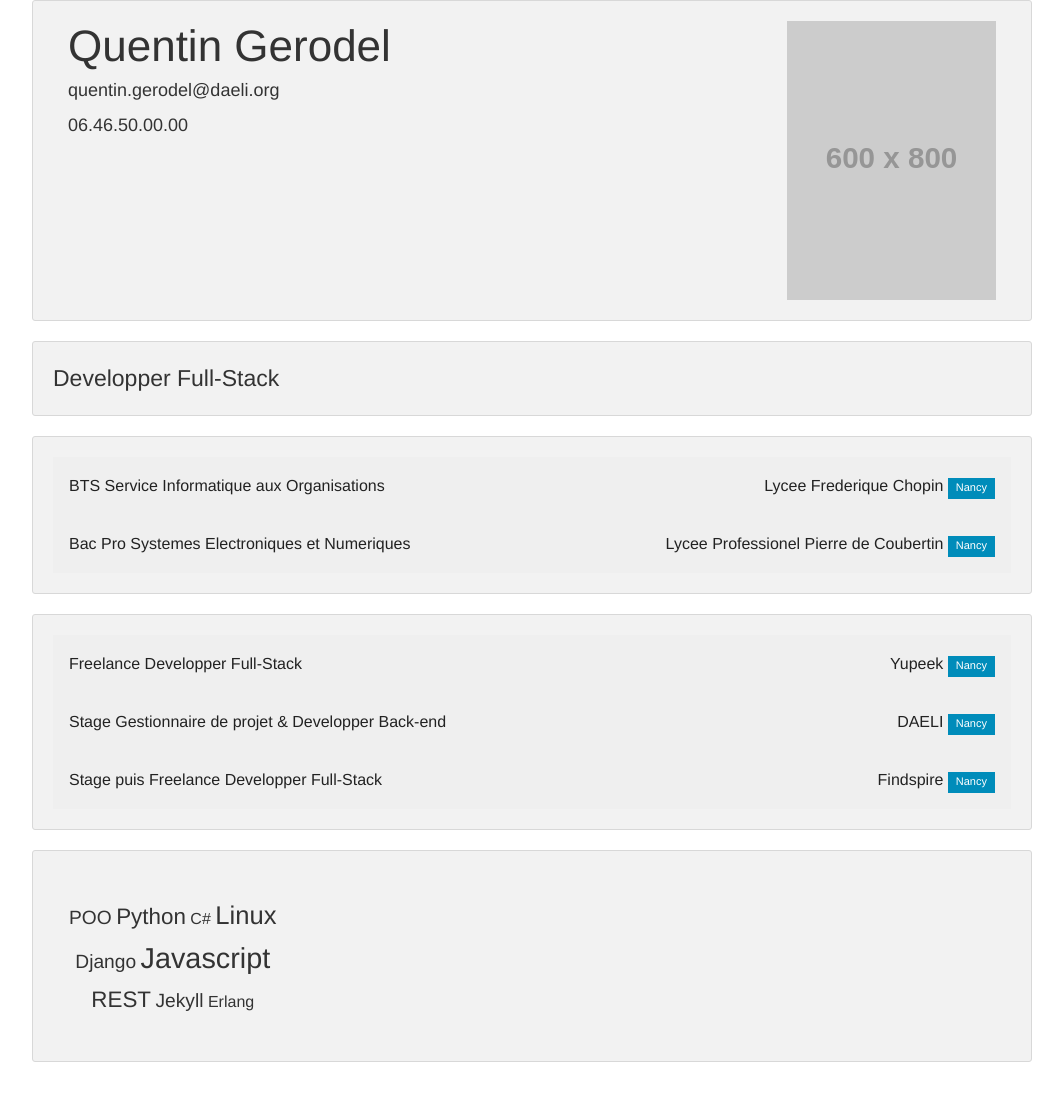
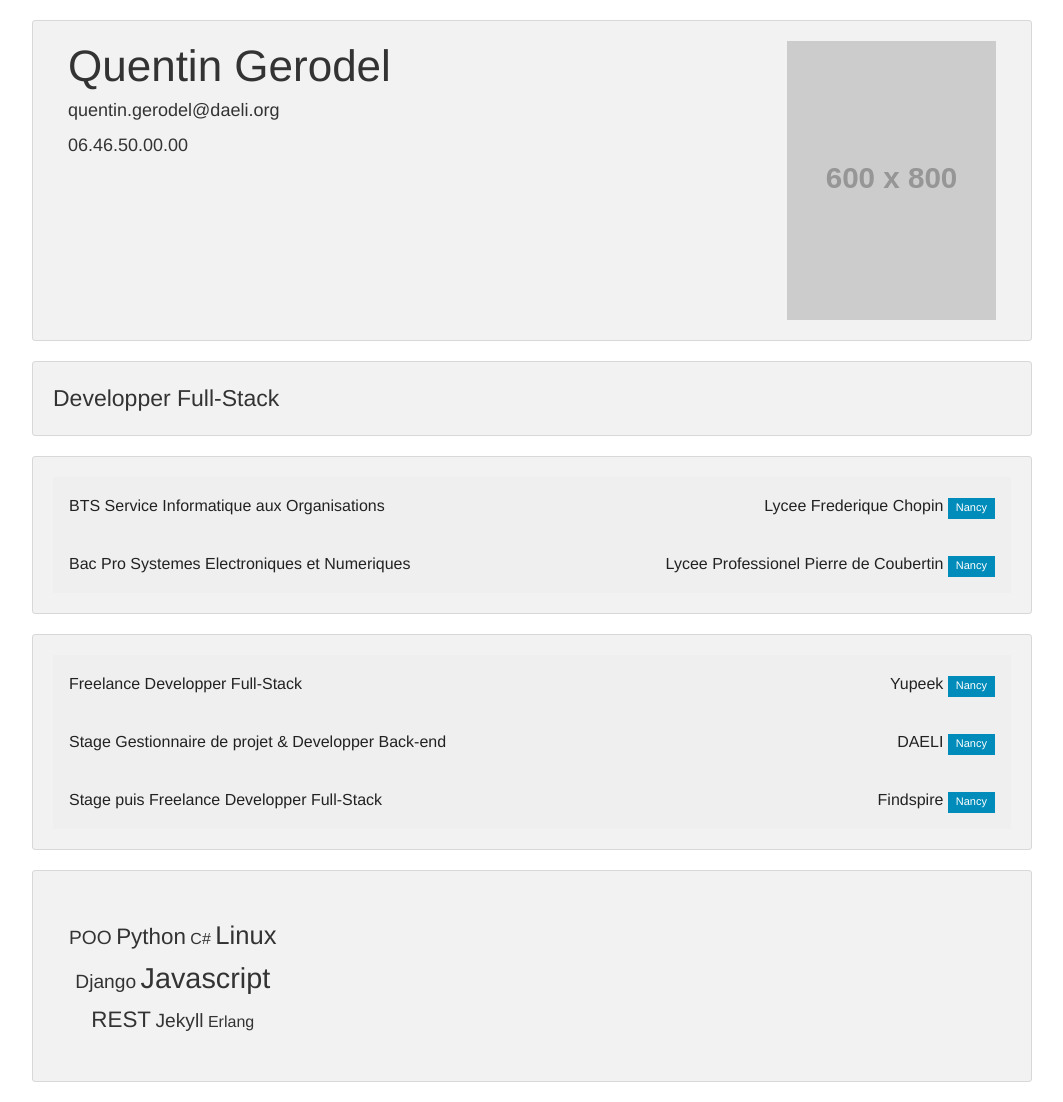
Before and after one commit to Swizz/swizz.github.io, a Jekyll site: the page built from index.html, in a window 1280 px wide. Shown: the whole page, without its empty margins (108-1171 px from the left). Built offline with Jekyll 4.4.1, drawn with Linux system fonts in a browser that asks for light colours; before the commit the page ends 1062 px from its top, so only the background shows below that.

```diff
--- a/_includes/head.html
+++ b/_includes/head.html
@@ -2,7 +2,8 @@
     <meta charset="utf-8">
     <meta http-equiv="X-UA-Compatible" content="IE=edge">
     <title>{{ site.title }}{% if page.title %} - {{ page.title}}{% endif %}</title>
-    <meta name="viewport" content="width=device-width">
+    <meta name="viewport" content="width=device-width, initial-scale=1, user-scalable=no">
+
     <meta name="description" content="{{ site.description }}">
     <link rel="canonical" href="{{ page.url | replace:'index.html','' | prepend: site.baseurl | prepend: site.url }}">
 
--- a/css/main.scss
+++ b/css/main.scss
@@ -6,3 +6,7 @@
 html, body, .off-canvas-wrap, .inner-wrap  {
     height: 100%;
 }
+
+.panel {
+    margin-top: 20px;
+}
```
Also changed, not shown: _includes/scripts.html (+7 -0 lines), js/skrollr.min.js (added).
